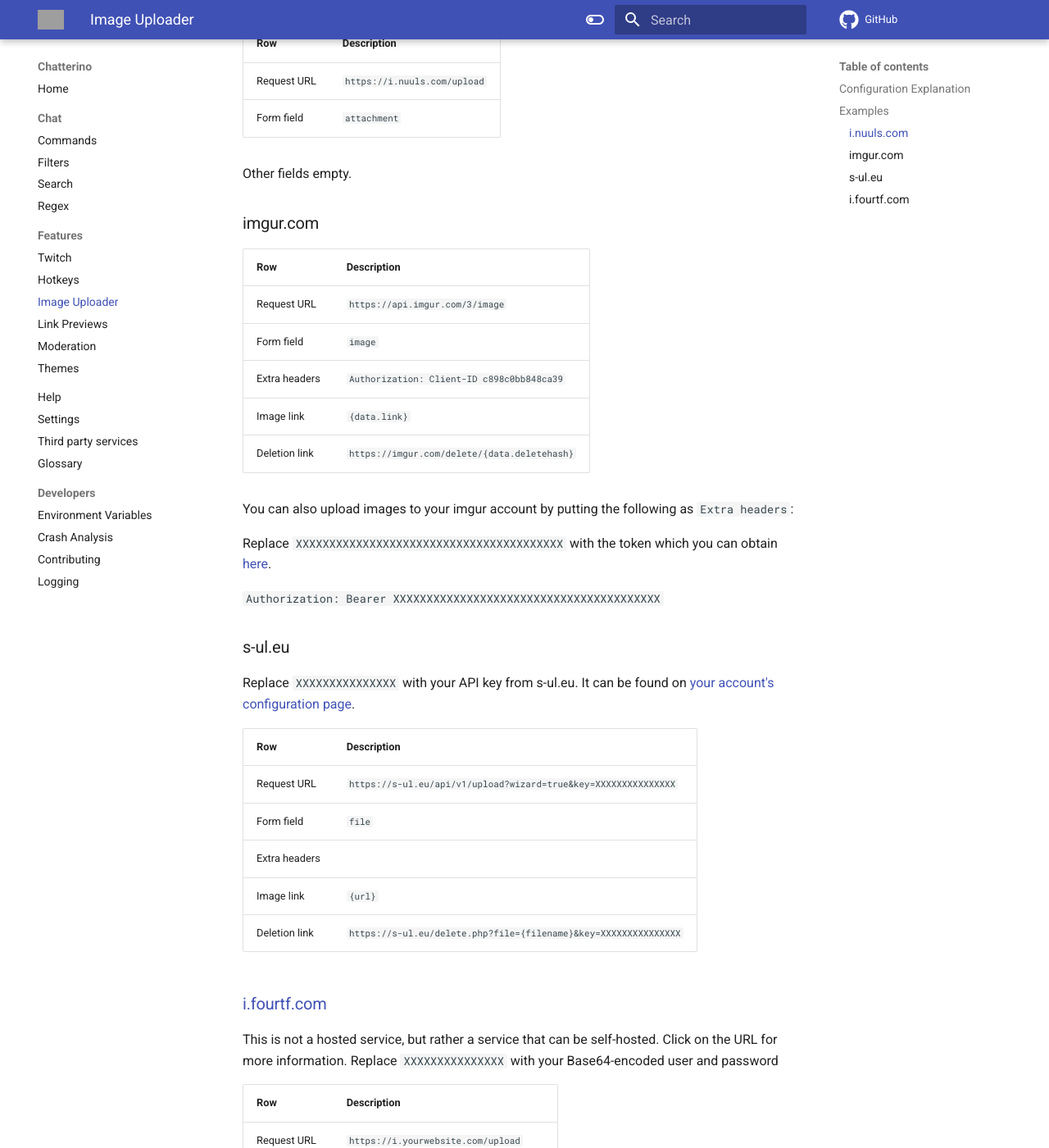
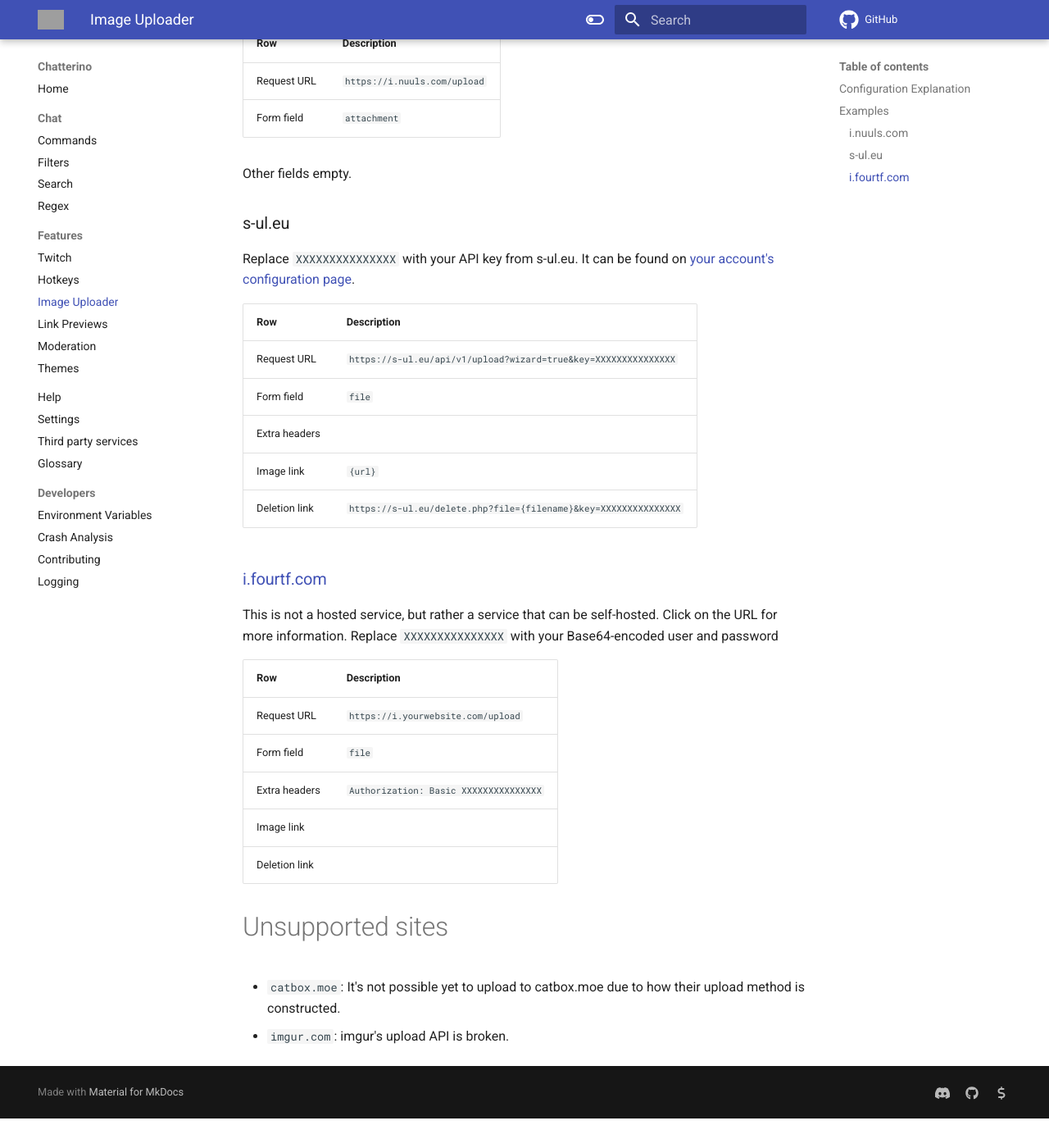
Before and after one commit to Chatterino/wiki, an MkDocs documentation site: the page built from docs/Image Uploader.md, in a window 1280 px wide and 1400 px high, scrolled down 1006 px. Shown: the whole window at 82% size. Built offline with MkDocs 1.6.1 and Material for MkDocs 9.7.7, drawn with Linux system fonts in a browser that asks for light colours; comment, search, counter and statistics services are not loaded; after the commit the page ends 2370 px from its top, so only the background shows below that; grey boxes are pictures that could not be loaded.

Commit message:
chore: remove imgur from image uploader docs (#478)
* chore: remove imgur from image uploader docs

* new prettier

* bump python

* mkdocs git-revision-date-localized disable parallel processing

```diff
--- a/docs/Image Uploader.md
+++ b/docs/Image Uploader.md
@@ -5,7 +5,7 @@
 By default, the image uploader is turned off. You can enable by checking the `Chatterino Settings -> External Tools -> Image Uploader -> Enable image uploader` option and configuring per one of the below options.
 
 Note to advanced users: This module sends multipart-form requests via POST method, so uploading via SFTP/FTP won't work.
-However, popular hosts like [imgur.com](https://imgur.com) and [s-ul.eu](https://s-ul.eu) are supported. Scroll down to see example configurations.
+However, popular hosts like [s-ul.eu](https://s-ul.eu) are supported. Scroll down to see example configurations.
 
 ## Configuration Explanation
 
@@ -27,22 +27,6 @@
 | Form field  | `attachment`                 |
 
 Other fields empty.
-
-### imgur.com
-
-| Row           | Description                                  |
-| ------------- | -------------------------------------------- |
-| Request URL   | `https://api.imgur.com/3/image`              |
-| Form field    | `image`                                      |
-| Extra headers | `Authorization: Client-ID c898c0bb848ca39`   |
-| Image link    | `{data.link}`                                |
-| Deletion link | `https://imgur.com/delete/{data.deletehash}` |
-
-You can also upload images to your imgur account by putting the following as `Extra headers`:
-
-Replace `XXXXXXXXXXXXXXXXXXXXXXXXXXXXXXXXXXXXXXXX` with the token which you can obtain [here](https://zneix.eu/imgurauth).
-
-`Authorization: Bearer XXXXXXXXXXXXXXXXXXXXXXXXXXXXXXXXXXXXXXXX`
 
 ### s-ul.eu
 
@@ -71,4 +55,5 @@
 
 # Unsupported sites
 
--   `catbox.moe`: It's not possible yet to upload to catbox.moe due to how their upload method is constructed.
+- `catbox.moe`: It's not possible yet to upload to catbox.moe due to how their upload method is constructed.
+- `imgur.com`: imgur's upload API is broken.
--- a/mkdocs.yml
+++ b/mkdocs.yml
@@ -33,6 +33,7 @@
   - git-revision-date-localized:
       type: datetime
       fallback_to_build_date: true
+      enable_parallel_processing: false
 repo_url: https://github.com/chatterino/chatterino2
 edit_uri: "https://github.com/Chatterino/wiki/edit/master/docs/"
 markdown_extensions:
```
Also changed, not shown: netlify.toml, 1 other file.
